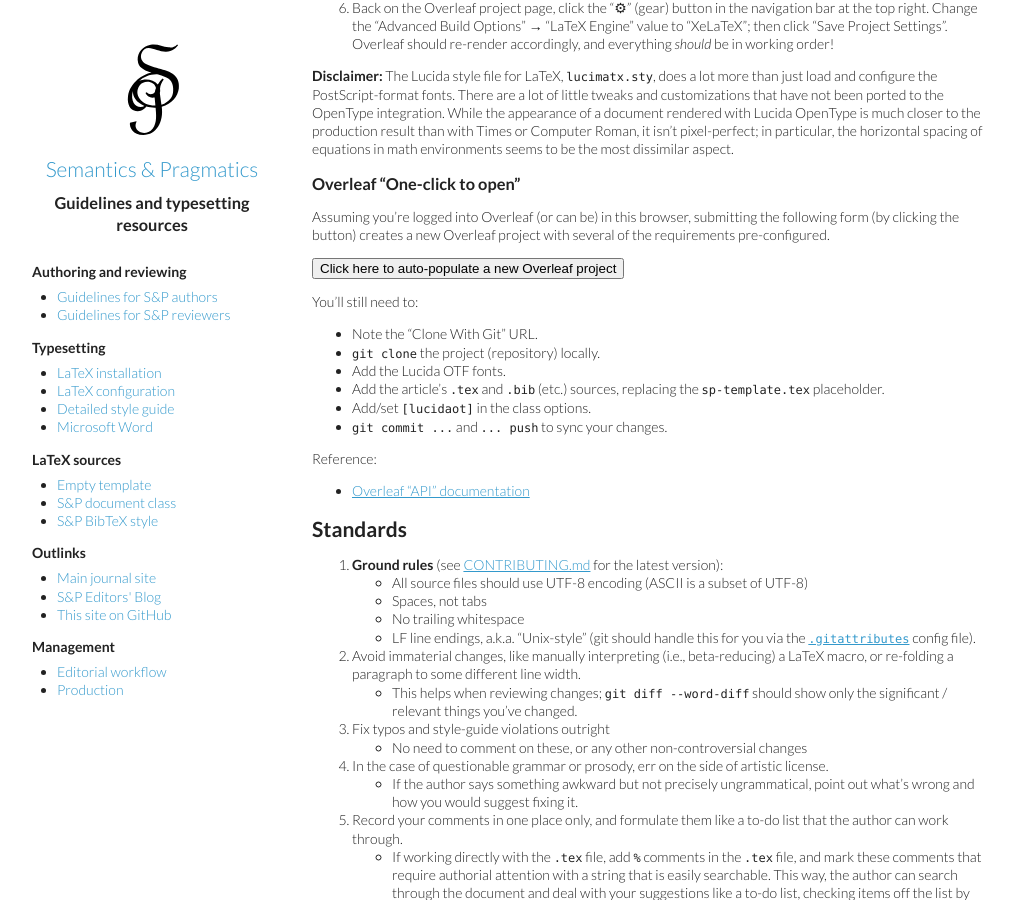
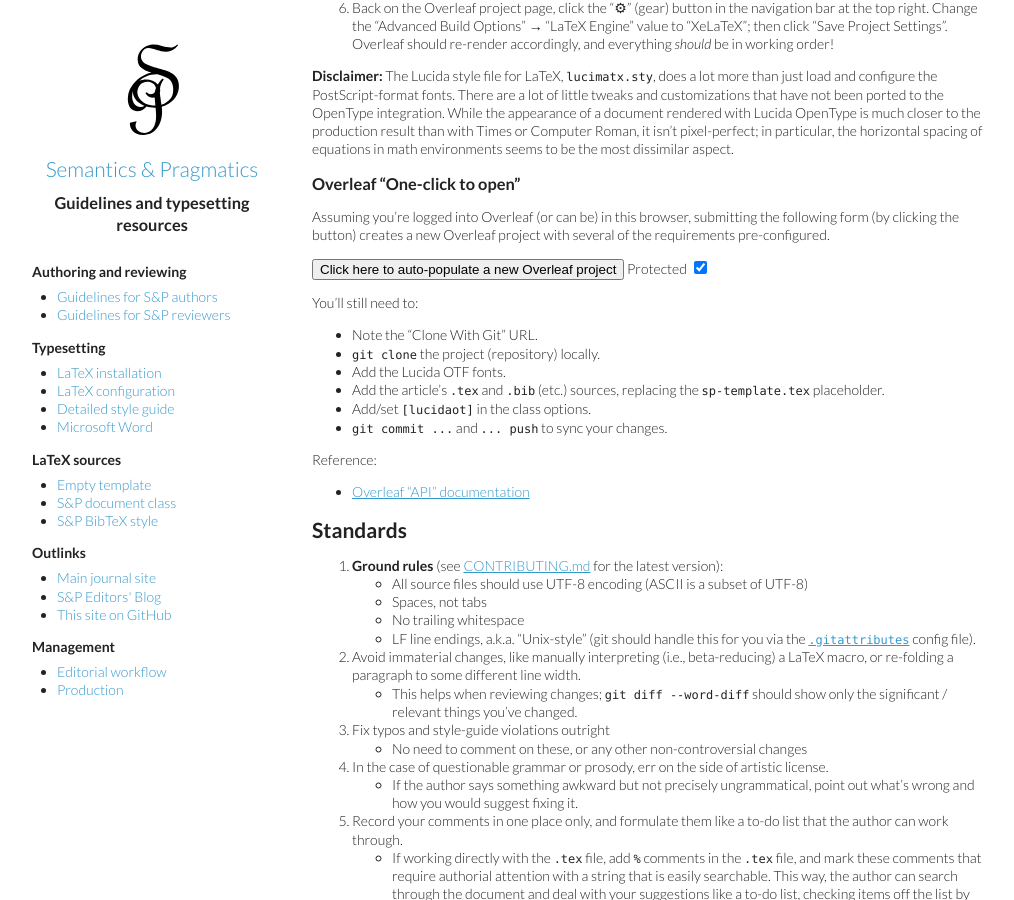
Before and after one commit to semprag/semprag.github.io, a Jekyll site: the page built from production.md, in a window 1280 px wide and 900 px high, scrolled down 3436 px. Shown: the whole window, without its empty margins (8-1022 px from the left). Built offline with Jekyll 4.4.1, drawn with Linux system fonts in a browser that asks for light colours.

Commit message:
Add 'Protected' checkbox to 'One-click to open' form

```diff
--- a/production.md
+++ b/production.md
@@ -204,6 +204,10 @@
   <input type="hidden" name="snip_uri[]" value="http://info.semprag.org/examples/sp-template.tex">
   <!-- Submit -->
   <button>Click here to auto-populate a new Overleaf project</button>
+  <label>
+    <span>Protected</span>
+    <input type="checkbox" name="protected" value="required" checked>
+  </label>
 </form>
 
 You'll still need to:
```
